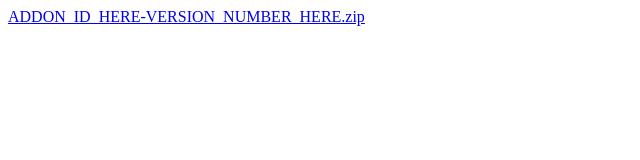
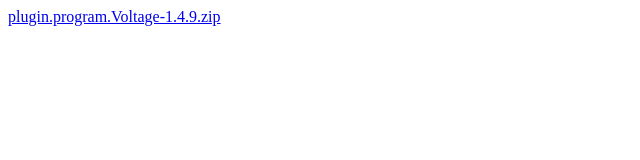
Before and after one commit to kbxy88/Pacfic, a plain HTML site: page index.html in a window 1280 px wide. Shown: the whole page, without its empty margins (0-640 px from the left). Drawn offline with Linux system fonts and the light colour scheme.

Commit message:
Fixed index.html

```diff
--- a/index.html
+++ b/index.html
@@ -1,2 +1,2 @@
 <!DOCTYPE html>
-<a href="ADDON_ID_HERE-VERSION_NUMBER_HERE.zip">ADDON_ID_HERE-VERSION_NUMBER_HERE.zip</a>
+<a href="plugin.program.Voltage-1.4.9.zip">plugin.program.Voltage-1.4.9.zip</a>
```
Also changed, not shown: 4 other files.
